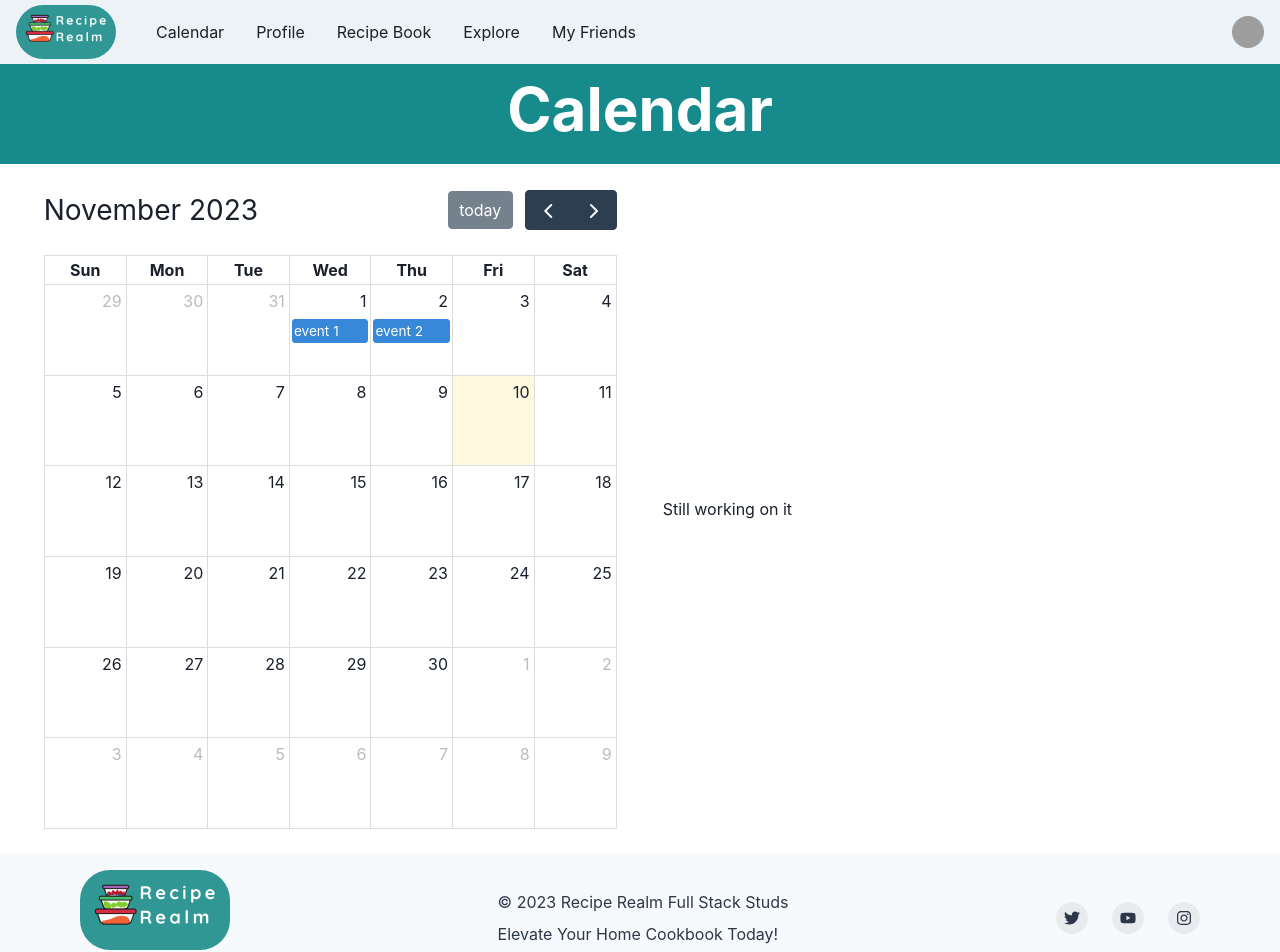
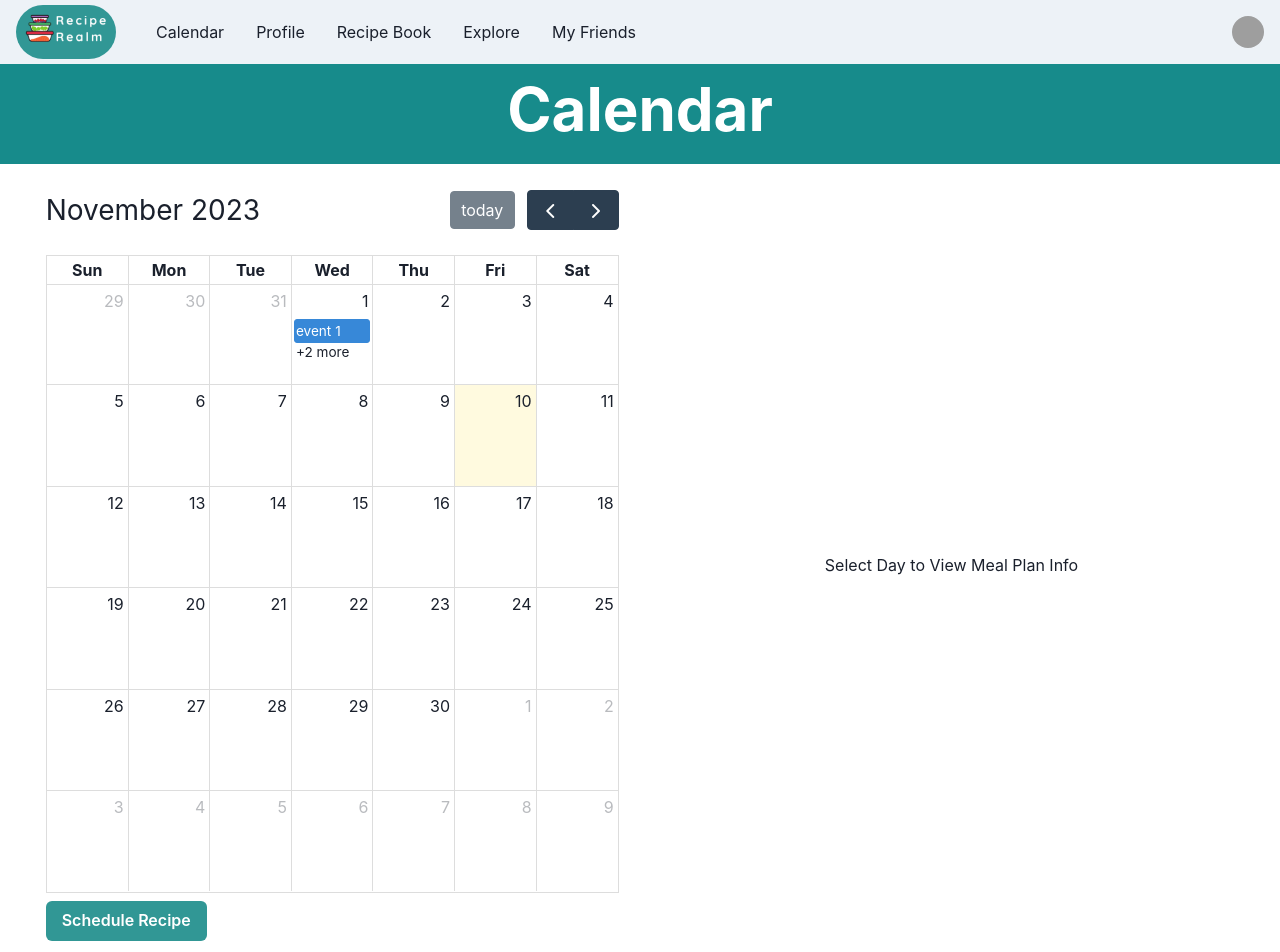
Before and after one commit to cameronll/RecipeRealm, a React (Create React App) app: page /Calendar in a window 1280 px wide. Shown: the top 952 px of the page. Built offline with nearby package versions, Linux system fonts and the light colour scheme; grey boxes are pictures that could not be loaded.

Commit message:
editing frontend for scheduling meals on Calendar page

```diff
--- a/package.json
+++ b/package.json
@@ -11,6 +11,7 @@
     "@fontsource/raleway": "^5.0.15",
     "@fullcalendar/core": "^6.1.9",
     "@fullcalendar/daygrid": "^6.1.9",
+    "@fullcalendar/interaction": "^6.1.9",
     "@fullcalendar/react": "^6.1.9",
     "@testing-library/jest-dom": "^5.17.0",
     "@testing-library/react": "^13.4.0",
--- a/src/pages/calendar.tsx
+++ b/src/pages/calendar.tsx
@@ -1,5 +1,5 @@
 import React from 'react';
-import {Calendar, Whisper, Popover, Badge} from 'rsuite';
+import {Whisper, Popover, Badge} from 'rsuite';
 import Navbar from '../components/Navbar';
 import {
   Box,
@@ -20,9 +20,20 @@ import {
   Image,
   HStack,
   border,
+  Input,
+  Drawer,
+  DrawerBody,
+  DrawerFooter,
+  DrawerHeader,
+  DrawerOverlay,
+  DrawerContent,
+  DrawerCloseButton,
+  useDisclosure,
 } from '@chakra-ui/react';
 import FullCalendar from '@fullcalendar/react';
 import dayGridPlugin from '@fullcalendar/daygrid';
+import { Calendar } from '@fullcalendar/core';
+import interactionPlugin from '@fullcalendar/interaction';
 
 // export default class App extends React.Component {
 //   render() {
@@ -108,6 +119,44 @@ const CalendarPage: React.FC = () => {
     return null;
   }
 
+  function ScheduleRecipe() {
+    const { isOpen, onOpen, onClose } = useDisclosure()
+    const btnRef = React.useRef()
+
+    return (
+      <>
+        <Button alignSelf={'right'} /*ref={btnRef}*/ colorScheme='teal' onClick={onOpen}>
+          Schedule Recipe
+        </Button>
+        <Drawer
+          isOpen={isOpen}
+          placement='right'
+          onClose={onClose}
+          size={'sm'}
+          // finalFocusRef={btnRef}
+        >
+          <DrawerOverlay />
+          <DrawerContent>
+            <DrawerCloseButton />
+            <DrawerHeader>Create your account</DrawerHeader>
+
+            <DrawerBody>
+              <Input placeholder='Type here...' />
+            </DrawerBody>
+
+            <DrawerFooter>
+              <Button variant='outline' mr={3} onClick={onClose}>
+                Cancel
+              </Button>
+              <Button colorScheme='blue'>Save</Button>
+            </DrawerFooter>
+          </DrawerContent>
+        </Drawer>
+      </>
+    )
+  }
+  //ScheduleRecipe()
+
   return (
     <>
       <Navbar />
@@ -130,21 +179,31 @@ const CalendarPage: React.FC = () => {
         </VStack>
       </Flex>
       <HStack height={'auto'} padding={'25px'}>
-        <Container w={'80%'}>
+        <VStack w={'50%'} align={'left'}>
+          <Container>
             <FullCalendar
-            plugins={[dayGridPlugin]}
+              plugins={[interactionPlugin, dayGridPlugin]}
               initialView="dayGridMonth"
-            aspectRatio={1}
+              selectable={true}
+              aspectRatio={.9}
               handleWindowResize={true}
               expandRows={true}
+              dayMaxEvents={true}
               events={[
                 {title: 'event 1', date: '2023-11-01'},
-              {title: 'event 2', date: '2023-11-02'},
+                {title: 'event 2', date: '2023-11-01'},
+                {title: 'event 3', date: '2023-11-01'},
               ]}
             />
           </Container>
           <Container>
-          <Text>Still working on it</Text>
+            {ScheduleRecipe()}
+          </Container>
+        </VStack>
+        <Container textAlign={"center"}>
+          <Text>
+            Select Day to View Meal Plan Info
+          </Text>
         </Container>
       </HStack>
     </>
```
Also changed, not shown: 1 other file (tests, documents, lock files or other folders). Lines whose indentation alone changed are shown as unchanged.
